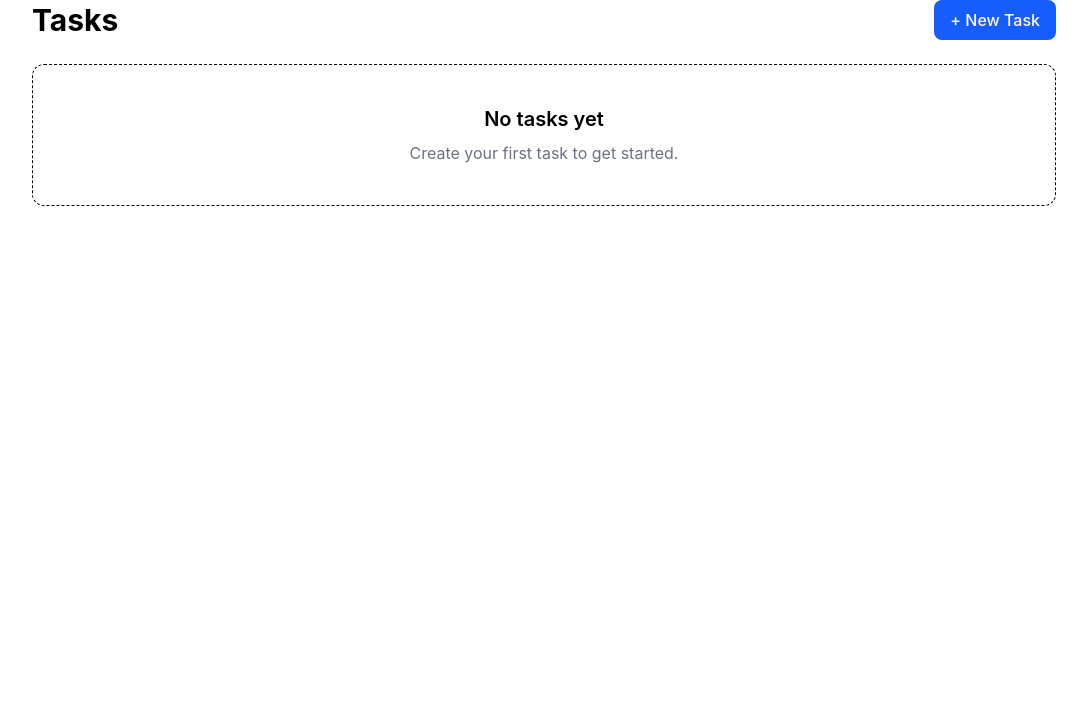
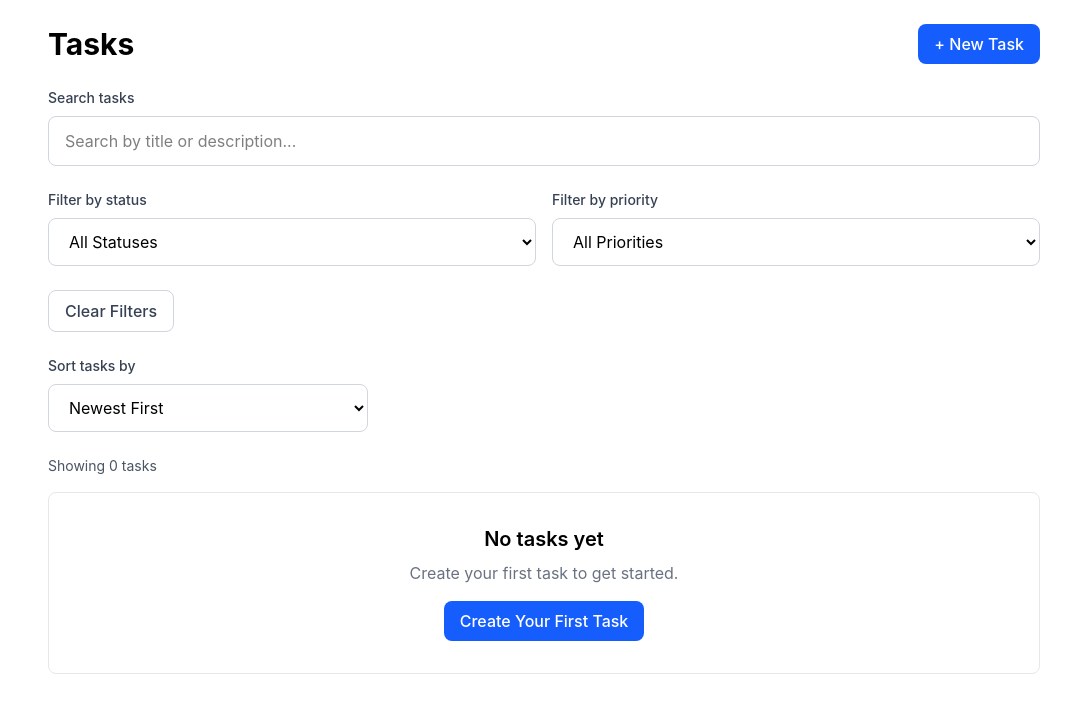
Before and after one commit to Harsha-Dev-01-coder/advanced-task-manager, a React (Vite) app: page /tasks in a window 1280 px wide. Shown: the top 712 px of the page, without its empty margins (96-1183 px from the left). Built offline with nearby package versions, Linux system fonts and the light colour scheme.

Commit message:
Day 3 - Task Search Filters and Sorting

```diff
--- a/src/features/tasks/components/TaskList.tsx
+++ b/src/features/tasks/components/TaskList.tsx
@@ -1,19 +1,18 @@
-import { useAppSelector } from "../../../hooks/redux";
+import type { Task } from "../../../types/task";
 import TaskCard from "./TaskCard";
 
 interface TaskListProps {
+  tasks: Task[];
   onDelete: (id: string) => void;
 }
 
-function TaskList({ onDelete }: TaskListProps) {
-  const tasks = useAppSelector((state) => state.tasks.tasks);
-
+function TaskList({ tasks, onDelete }: TaskListProps) {
   if (tasks.length === 0) {
     return (
-      <div className="rounded-xl border border-dashed p-10 text-center">
-        <h2 className="text-xl font-semibold">No tasks yet</h2>
+      <div className="rounded-lg border border-gray-200 p-8 text-center">
+        <h2 className="text-xl font-semibold">No tasks found</h2>
         <p className="mt-2 text-gray-500">
-          Create your first task to get started.
+          Try changing your search or create a new task.
         </p>
       </div>
     );
--- a/src/pages/Tasks.tsx
+++ b/src/pages/Tasks.tsx
@@ -1,15 +1,119 @@
-import { useAppDispatch } from "../hooks/redux";
+import { useState } from "react";
+import {
+  useAppDispatch,
+  useAppSelector,
+} from "../hooks/redux";
 import { deleteTask } from "../features/tasks/taskSlice";
 import TaskList from "../features/tasks/components/TaskList";
 import { useNavigate } from "react-router-dom";
+import type { TaskPriority, TaskStatus } from "../types/task";
+
+type SortOption =
+  | "newest"
+  | "oldest"
+  | "dueDate"
+  | "titleAsc"
+  | "titleDesc";
 
 function Tasks() {
   const dispatch = useAppDispatch();
   const navigate = useNavigate();
 
+  // Get tasks from Redux
+  const tasks = useAppSelector((state) => state.tasks.tasks);
+
+  // Search and filter states
+  const [searchQuery, setSearchQuery] = useState("");
+
+  const [statusFilter, setStatusFilter] = useState<
+    "all" | TaskStatus
+  >("all");
+
+  const [priorityFilter, setPriorityFilter] = useState<
+    "all" | TaskPriority
+  >("all");
+
+  const [sortOption, setSortOption] =
+    useState<SortOption>("newest");
+
+  // Clear all search and filter controls
+  const handleClearFilters = () => {
+    setSearchQuery("");
+    setStatusFilter("all");
+    setPriorityFilter("all");
+    setSortOption("newest");
+  };
+
+  // Normalize search query
+  const normalizedQuery = searchQuery.trim().toLowerCase();
+
+  // Search and filter tasks
+  const filteredTasks = tasks.filter((task) => {
+    const matchesSearch =
+      task.title.toLowerCase().includes(normalizedQuery) ||
+      task.description.toLowerCase().includes(normalizedQuery);
+
+    const matchesStatus =
+      statusFilter === "all" ||
+      task.status === statusFilter;
+
+    const matchesPriority =
+      priorityFilter === "all" ||
+      task.priority === priorityFilter;
+
+    return matchesSearch && matchesStatus && matchesPriority;
+  });
+
+  // Sort filtered tasks without mutating Redux state
+  const sortedTasks = [...filteredTasks].sort((a, b) => {
+    switch (sortOption) {
+      case "newest":
+        return (
+          new Date(b.createdAt).getTime() -
+          new Date(a.createdAt).getTime()
+        );
+
+      case "oldest":
+        return (
+          new Date(a.createdAt).getTime() -
+          new Date(b.createdAt).getTime()
+        );
+
+      case "dueDate": {
+        // Tasks without due dates should appear last
+        if (!a.dueDate && !b.dueDate) {
+          return 0;
+        }
+
+        if (!a.dueDate) {
+          return 1;
+        }
+
+        if (!b.dueDate) {
+          return -1;
+        }
+
+        return (
+          new Date(a.dueDate).getTime() -
+          new Date(b.dueDate).getTime()
+        );
+      }
+
+      case "titleAsc":
+        return a.title.localeCompare(b.title);
+
+      case "titleDesc":
+        return b.title.localeCompare(a.title);
+
+      default:
+        return 0;
+    }
+  });
+
+  // Delete task
   const handleDeleteTask = (id: string) => {
     const confirmed = window.confirm(
-      "Are you sure you want to delete this task?"
+      "Are you sure you want to delete this task?",
     );
 
     if (!confirmed) {
@@ -20,20 +124,188 @@ function Tasks() {
   };
 
   return (
-    <div className="mx-auto max-w-5xl">
-      <div className="mb-6 flex items-center justify-between">
+    <div className="mx-auto max-w-5xl px-4 py-6">
+      {/* Header */}
+      <div className="mb-6 flex flex-col gap-4 sm:flex-row sm:items-center sm:justify-between">
         <h1 className="text-3xl font-bold">Tasks</h1>
 
         <button
           type="button"
           onClick={() => navigate("/tasks/new")}
-          className="rounded-lg bg-blue-600 px-4 py-2 font-medium text-white hover:bg-blue-700"
+          className="rounded-lg bg-blue-600 px-4 py-2 font-medium text-white transition hover:bg-blue-700"
         >
           + New Task
         </button>
       </div>
 
-      <TaskList onDelete={handleDeleteTask} />
+      {/* Search */}
+      <div className="mb-6">
+        <label
+          htmlFor="task-search"
+          className="mb-2 block text-sm font-medium text-gray-700"
+        >
+          Search tasks
+        </label>
+
+        <input
+          id="task-search"
+          type="search"
+          value={searchQuery}
+          onChange={(event) =>
+            setSearchQuery(event.target.value)
+          }
+          placeholder="Search by title or description..."
+          className="w-full rounded-lg border border-gray-300 px-4 py-3 outline-none focus:border-blue-500 focus:ring-2 focus:ring-blue-200"
+        />
+      </div>
+
+      {/* Status and Priority Filters */}
+      <div className="mb-6 grid grid-cols-1 gap-4 sm:grid-cols-2">
+        {/* Status Filter */}
+        <div>
+          <label
+            htmlFor="status-filter"
+            className="mb-2 block text-sm font-medium text-gray-700"
+          >
+            Filter by status
+          </label>
+
+          <select
+            id="status-filter"
+            value={statusFilter}
+            onChange={(event) =>
+              setStatusFilter(
+                event.target.value as "all" | TaskStatus,
+              )
+            }
+            className="w-full rounded-lg border border-gray-300 bg-white px-4 py-3 outline-none focus:border-blue-500 focus:ring-2 focus:ring-blue-200"
+          >
+            <option value="all">All Statuses</option>
+            <option value="todo">To Do</option>
+            <option value="in-progress">In Progress</option>
+            <option value="completed">Completed</option>
+          </select>
+        </div>
+
+        {/* Priority Filter */}
+        <div>
+          <label
+            htmlFor="priority-filter"
+            className="mb-2 block text-sm font-medium text-gray-700"
+          >
+            Filter by priority
+          </label>
+
+          <select
+            id="priority-filter"
+            value={priorityFilter}
+            onChange={(event) =>
+              setPriorityFilter(
+                event.target.value as "all" | TaskPriority,
+              )
+            }
+            className="w-full rounded-lg border border-gray-300 bg-white px-4 py-3 outline-none focus:border-blue-500 focus:ring-2 focus:ring-blue-200"
+          >
+            <option value="all">All Priorities</option>
+            <option value="low">Low</option>
+            <option value="medium">Medium</option>
+            <option value="high">High</option>
+          </select>
+        </div>
+      </div>
+
+      {/* Clear Filters */}
+      <div className="mb-6">
+        <button
+          type="button"
+          onClick={handleClearFilters}
+          className="rounded-lg border border-gray-300 px-4 py-2 font-medium text-gray-700 transition hover:bg-gray-100"
+        >
+          Clear Filters
+        </button>
+      </div>
+
+      {/* Sorting */}
+      <div className="mb-6">
+        <label
+          htmlFor="sort-tasks"
+          className="mb-2 block text-sm font-medium text-gray-700"
+        >
+          Sort tasks by
+        </label>
+
+        <select
+          id="sort-tasks"
+          value={sortOption}
+          onChange={(event) =>
+            setSortOption(
+              event.target.value as SortOption,
+            )
+          }
+          className="w-full rounded-lg border border-gray-300 bg-white px-4 py-3 outline-none focus:border-blue-500 focus:ring-2 focus:ring-blue-200 sm:w-80"
+        >
+          <option value="newest">Newest First</option>
+          <option value="oldest">Oldest First</option>
+          <option value="dueDate">
+            Due Date: Earliest First
+          </option>
+          <option value="titleAsc">Title: A–Z</option>
+          <option value="titleDesc">Title: Z–A</option>
+        </select>
+      </div>
+
+      {/* Results Count */}
+      <p
+        className="mb-4 text-sm text-gray-600"
+        aria-live="polite"
+      >
+        Showing {sortedTasks.length}{" "}
+        {sortedTasks.length === 1 ? "task" : "tasks"}
+      </p>
+
+      {/* Empty States and Task List */}
+      {tasks.length === 0 ? (
+        <div className="rounded-lg border border-gray-200 p-8 text-center">
+          <h2 className="text-xl font-semibold">
+            No tasks yet
+          </h2>
+
+          <p className="mt-2 text-gray-500">
+            Create your first task to get started.
+          </p>
+
+          <button
+            type="button"
+            onClick={() => navigate("/tasks/new")}
+            className="mt-4 rounded-lg bg-blue-600 px-4 py-2 font-medium text-white transition hover:bg-blue-700"
+          >
+            Create Your First Task
+          </button>
+        </div>
+      ) : sortedTasks.length === 0 ? (
+        <div className="rounded-lg border border-gray-200 p-8 text-center">
+          <h2 className="text-xl font-semibold">
+            No matching tasks
+          </h2>
+
+          <p className="mt-2 text-gray-500">
+            Try changing your search or filters.
+          </p>
+
+          <button
+            type="button"
+            onClick={handleClearFilters}
+            className="mt-4 rounded-lg border border-gray-300 px-4 py-2 font-medium text-gray-700 transition hover:bg-gray-100"
+          >
+            Clear Filters
+          </button>
+        </div>
+      ) : (
+        <TaskList
+          tasks={sortedTasks}
+          onDelete={handleDeleteTask}
+        />
+      )}
     </div>
   );
 }
```
